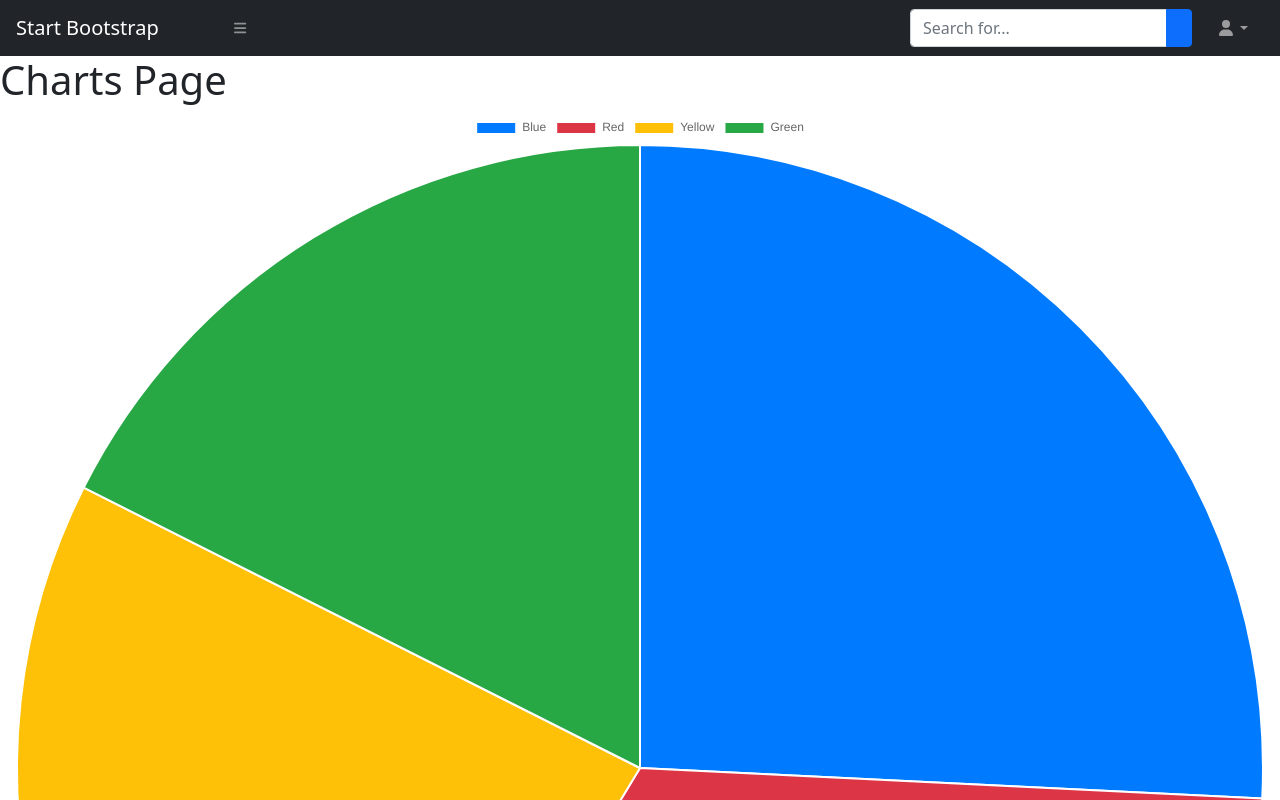
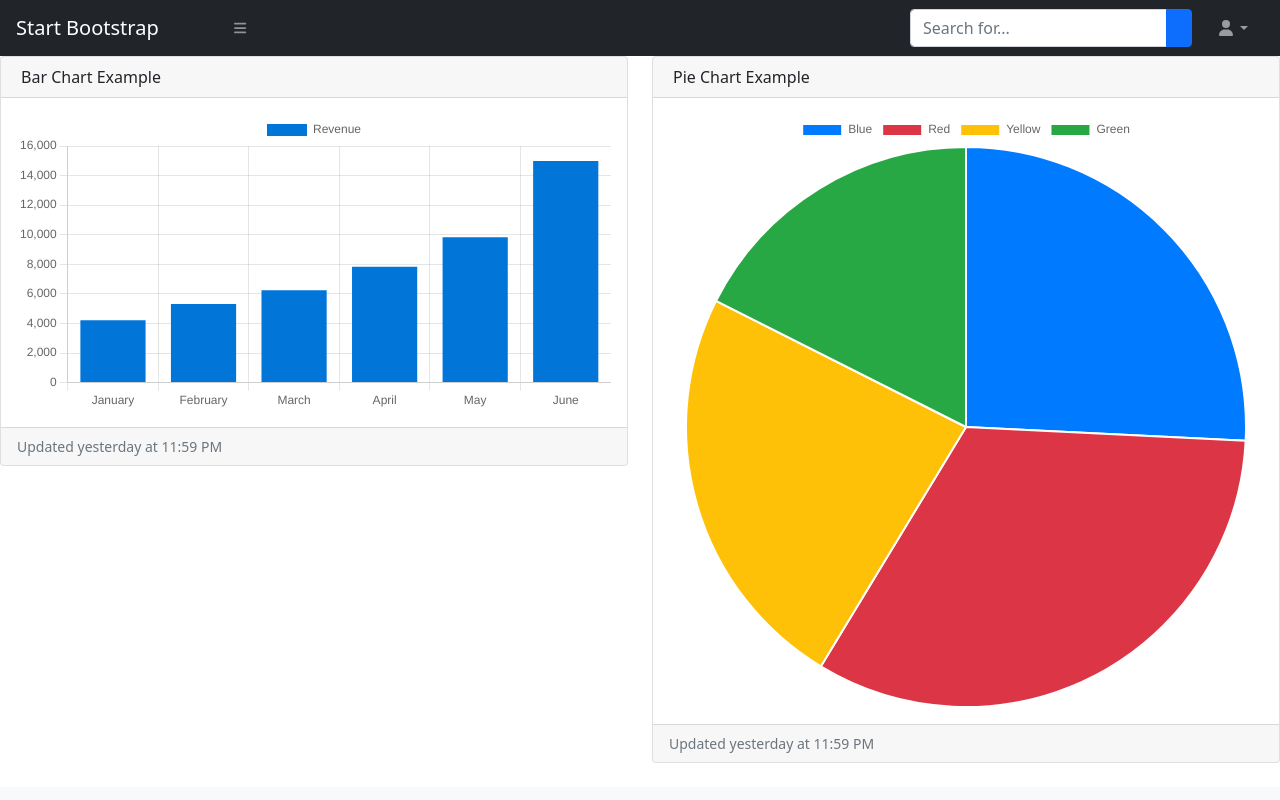
Before and after one commit to M-nganongo/dashboard, a Next.js app: page /charts in a window 1280 px wide. Shown: the top 800 px of the page. Built offline with nearby package versions, Linux system fonts and the light colour scheme.

Commit message:
add container

```diff
--- a/pages/charts.js
+++ b/pages/charts.js
@@ -26,10 +26,18 @@ function Charts() {
   const [areaChartData, setAreaChartData] = useState(null)
 
   return (
-    <div>
-      <h1>Charts Page</h1>
-      <Pie data={pieChartData} />
-      <Bar data={barChartData} options={{
+
+      <div class="row">
+
+           {/* <h1>Charts Page</h1> */}
+             <div class="col-lg-6">
+
+                  <div class="card mb-4">
+                  <div class="card-header">
+                  <i class="fas fa-chart-bar me-1"></i>
+                      Bar Chart Example
+              </div>
+          <div class="card-body" width="100%" height="50%"><Bar data={barChartData} options={{
             scales: {
             xAxes: [{
             time: {
@@ -56,7 +64,21 @@ function Charts() {
               legend: {
                        display: false
                 }
-  }}/>
+                 }}/></div>
+                <div class="card-footer small text-muted">Updated yesterday at 11:59 PM</div>
+                </div>
+               </div>
+
+               <div class="col-lg-6">
+            <div class="card mb-4">
+                <div class="card-header">
+                  <i class="fas fa-chart-pie me-1"></i>
+                      Pie Chart Example
+                </div>
+                  <div class="card-body" width="100%" height="50%"><Pie data={pieChartData} /></div>
+                    <div class="card-footer small text-muted">Updated yesterday at 11:59 PM</div>
+            </div>
+        </div>
         </div>
   );
 }
```
Lines whose indentation alone changed are shown as unchanged.
